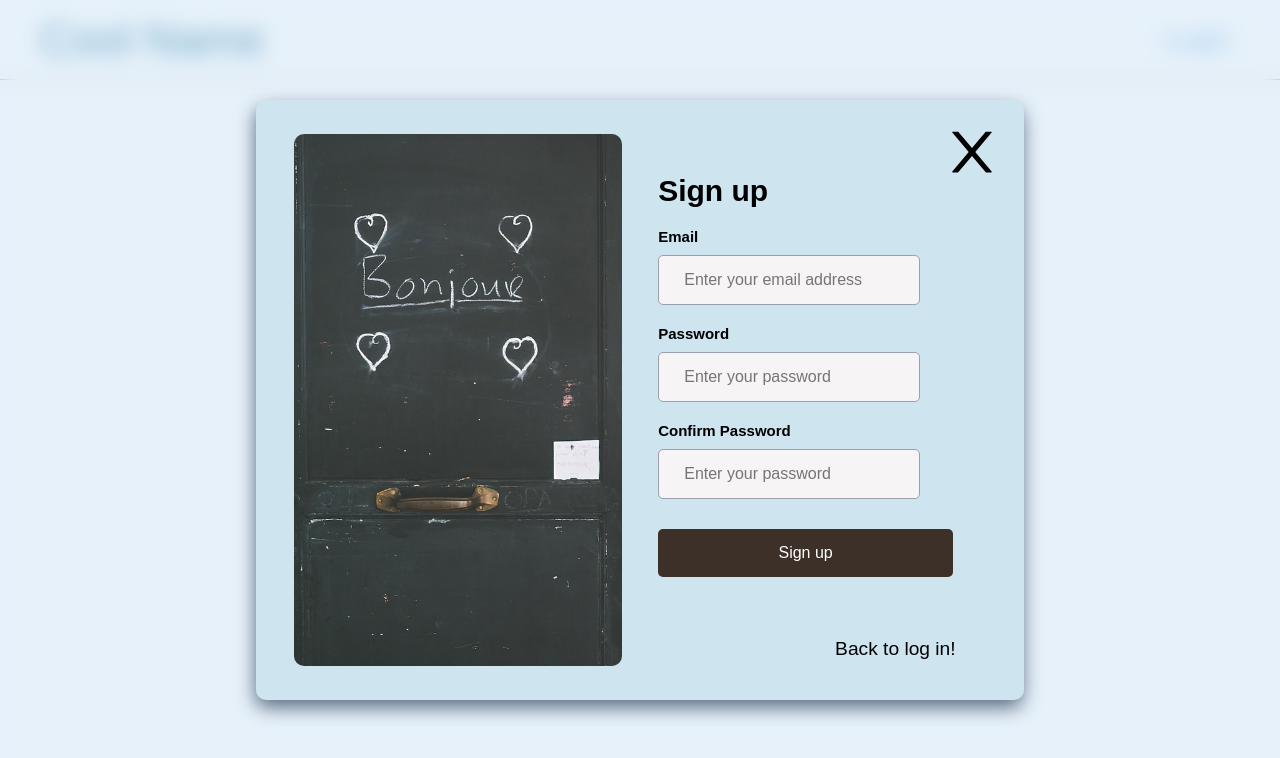
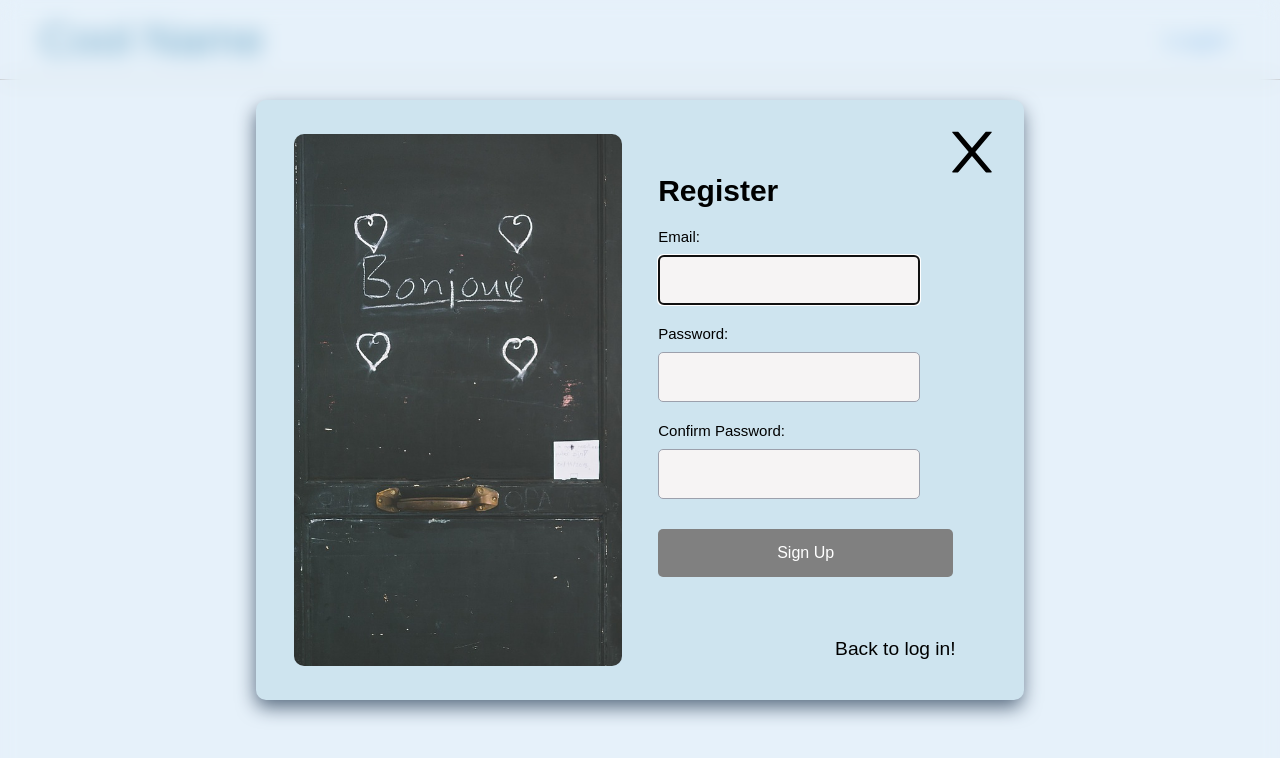
Before and after one commit to zdunek9/eng_app, a React (Create React App) app: page /login in a window 1280 px wide. Both pictures are taken after a click on the element "Can't log in? - Sign up for an account". Shown: the top 758 px of the page. Built offline with nearby package versions, Linux system fonts and the light colour scheme; a web font is replaced by a local one.

Commit message:
created validation

```diff
--- a/package.json
+++ b/package.json
@@ -3,6 +3,10 @@
   "version": "0.1.0",
   "private": true,
   "dependencies": {
+    "@fortawesome/fontawesome-svg-core": "^6.1.2",
+    "@fortawesome/free-regular-svg-icons": "^6.1.2",
+    "@fortawesome/free-solid-svg-icons": "^6.1.2",
+    "@fortawesome/react-fontawesome": "^0.2.0",
     "@reduxjs/toolkit": "^1.8.3",
     "@testing-library/jest-dom": "^5.16.4",
     "@testing-library/react": "^13.3.0",
@@ -11,6 +15,7 @@
     "@types/node": "^16.11.42",
     "@types/react": "^18.0.14",
     "@types/react-dom": "^18.0.5",
+    "axios": "^0.27.2",
     "bootstrap": "^5.2.0-beta1",
     "framer-motion": "^6.5.1",
     "react": "^18.2.0",
--- a/src/Pages/Flashcards/Flashcards.style.js
+++ b/src/Pages/Flashcards/Flashcards.style.js
@@ -37,6 +37,7 @@ export const Buttons = styled.button`
   span {
     color: var(--greenColor);
     cursor: pointer;
+    height: 64px;
   }
   span:first-child {
     color: red;
--- a/src/components/Modals/LogIn/LogIn.tsx
+++ b/src/components/Modals/LogIn/LogIn.tsx
@@ -1,86 +1,82 @@
-import { useRef, useState } from "react";
+import { useEffect, useRef, useState } from "react";
 import { useDispatch } from "react-redux";
 import { authActions } from "../../../Redux/authSlice";
 import { Wrapper } from "./Login.style";
 import { useNavigate } from "react-router-dom";
-const Login: React.FC = () => {
-  const inputEmail = useRef<HTMLInputElement>(null);
-  const inputPassword = useRef<HTMLInputElement>(null);
-  const [wrongCredentials, setWrongCredentials] = useState<boolean>(false);
+import axios from "axios";
+const LoginTest: React.FC = () => {
+  const userRef: any = useRef();
+  const [user, setUser] = useState<string>("");
+  const [pwd, setPwd] = useState<string>("");
+  const [errMsg, setErrMsg] = useState<string>("");
+
   const dispatch = useDispatch();
   let navigate = useNavigate();
 
-  const loginHandler = (event: React.FormEvent) => {
+  useEffect(() => {
+    userRef.current.focus();
+  }, []);
+
+  useEffect(() => {
+    setErrMsg("");
+  }, [user, pwd]);
+
+  const URL = `${process.env.REACT_APP_AUTH}`;
+  const loginHandler = async (event: React.FormEvent) => {
     event.preventDefault();
-    const enteredLogin = inputEmail.current?.value;
-    const enteredPassword = inputPassword.current?.value;
 
-    const URL = `${process.env.REACT_APP_AUTH}`;
-    fetch(URL, {
-      method: "POST",
-      body: JSON.stringify({
-        email: enteredLogin,
-        password: enteredPassword,
+    try {
+      const response = await axios.post(URL, {
+        email: user,
+        password: pwd,
         returnSecureToken: true,
-      }),
-      headers: {
-        "Content-Type": "application/json",
-      },
-    })
-      .then(async (rest) => {
-        if (rest.ok) {
-          setWrongCredentials(false);
-          navigate(`/home`);
-          return rest.json();
-        } else {
-          const data = await rest.json();
-          console.log(data);
-          setWrongCredentials(true);
-        }
-      })
-      .then((data) => {
-        dispatch(authActions.login(data.idToken));
       });
+      setUser("");
+      setPwd("");
+      navigate(`/home`);
+      dispatch(authActions.login(response.data.idToken));
+    } catch (err: any) {
+      if (!err?.response) {
+        setErrMsg("No Server Response");
+      } else if (err.response?.status === 400) {
+        setErrMsg("Wrong Username or Password");
+      } else if (err.response?.status === 401) {
+        setErrMsg("Unauthorized");
+      } else {
+        setErrMsg("Login Failed");
+      }
+    }
   };
   return (
     <Wrapper>
+      <p className={errMsg ? "errmsg" : "offscreen"}>{errMsg}</p>
+      <h1>Log in</h1>
       <form onSubmit={loginHandler}>
-        <h1>Log in</h1>
-        <label>
+        <label htmlFor="email">
           <b>Email</b>
         </label>
-        <br />
         <input
           type="text"
           id="email"
-          name="email"
-          placeholder="Enter your email address"
-          ref={inputEmail}
+          ref={userRef}
+          autoComplete="off"
+          onChange={(e) => setUser(e.target.value)}
+          value={user}
+          required
         />
-        <br />
-        <p></p>
-        <label>
+        <label htmlFor="password">
           <b>Password</b>
         </label>
-        <br />
         <input
           type="password"
           id="password"
-          minLength={6}
-          name="password"
-          placeholder="Enter your password"
-          ref={inputPassword}
+          onChange={(e) => setPwd(e.target.value)}
+          value={pwd}
+          required
         />
-        <br />
-        {wrongCredentials && <p>Wrong Credentials</p>}
-        <button type="submit" value="Log In">
-          Log In
-        </button>
-        <h3>or</h3>
-        <button>Continue with LinkedIn</button>
-        <br />
+        <button>Log In</button>
       </form>
     </Wrapper>
   );
 };
-export default Login;
+export default LoginTest;
--- a/src/components/Modals/NewAccount/NewAccount.style.js
+++ b/src/components/Modals/NewAccount/NewAccount.style.js
@@ -6,6 +6,12 @@ export const Wrapper = styled.div`
   position: relative;
   font-size: 15px;
   border-radius: 10px;
+  display: flex;
+  flex-direction: column;
+  form{
+    display: flex;
+    flex-direction: column;
+  }
   h1 {
     margin: 40px 10px 20px 0;
   }
@@ -38,6 +44,13 @@ export const Wrapper = styled.div`
     font-size: 16px;
     cursor: pointer;
   }
+  button:disabled{
+    background-color: grey;
+    cursor: auto
+  }
+  button:disabled:hover{
+    background-color: grey;
+  }
   button:hover {
     background-color: rgb(92, 72, 61);
   }
@@ -50,6 +63,37 @@ export const Wrapper = styled.div`
     color: red;
     font-style: italic;
     margin-top: 0;
+  }
+  .offscreen {
+    position: absolute;
+    left: -9999px;
+  }
+
+  .hide {
+    display: none;
+  }
+
+  .valid {
+    color: limegreen;
+    margin-left: 0.25rem;
+  }
+
+  .invalid {
+    color: red;
+    margin-left: 0.25rem;
+  }
+
+  .errmsg {
+    background-color: lightpink;
+    color: firebrick;
+    font-weight: bold;
+    padding: 0.5rem;
+    margin-bottom: 0.5rem;
+    width: 70%;
+  }
+
+  .line {
+    display: inline-block;
   }
   @media screen and (max-width: 700px) {
     width: 100%;
@@ -64,7 +108,6 @@ export const Wrapper = styled.div`
     }
     button {
       width: 100%;
-
     }
   }
 `;
--- a/src/components/Modals/NewAccount/NewAccount.tsx
+++ b/src/components/Modals/NewAccount/NewAccount.tsx
@@ -1,102 +1,180 @@
-import { useRef, useState } from "react";
+import { useEffect, useRef, useState } from "react";
+import {
+  faCheck,
+  faTimes,
+  faInfoCircle,
+} from "@fortawesome/free-solid-svg-icons";
+import { FontAwesomeIcon } from "@fortawesome/react-fontawesome";
 import { Wrapper } from "./NewAccount.style";
 import { useNavigate } from "react-router-dom";
+import axios from "axios";
 import { useDispatch } from "react-redux";
 import { authActions } from "../../../Redux/authSlice";
+const MAIL_REGEX = /^\w+([.-]?\w+)*@\w+([.-]?\w+)*(\.\w{2,3})+$/;
+const PASSWORD_REGEX =
+  /^(?=.*[a-z])(?=.*[A-Z])(?=.*[0-9])(?=.*[!@#$%]).{8,24}$/;
 
-const NewAccount = () => {
-  const [wrongCredentials, setWrongCredentials] = useState<boolean>(false);
-  const [problemMessage, setProblemMessage] = useState<String>("");
+const NewAccountTest = () => {
+  const userRef: any = useRef();
+  let navigate = useNavigate();
   const dispatch = useDispatch();
 
-  const inputEmailRef = useRef<HTMLInputElement>(null);
-  const inputPasswordRef = useRef<HTMLInputElement>(null);
-  const inputPasswordSecondRef = useRef<HTMLInputElement>(null);
-  let navigate = useNavigate();
+  const [user, setUser] = useState<string>("");
+  const [validName, setValidName] = useState<boolean>(false);
+  const [userFocus, setUserFocus] = useState<boolean>(false);
 
-  const createNewAccount = (event: React.FormEvent) => {
-    event.preventDefault();
-    const inputEmail = inputEmailRef.current?.value;
-    const inputPassword = inputPasswordRef.current?.value;
-    const inputPasswordSecond = inputPasswordSecondRef.current?.value;
+  const [pwd, setPwd] = useState<string>("");
+  const [validPwd, setValidPwd] = useState<boolean>(false);
+  const [pwdFocus, setPwdFocus] = useState<boolean>(false);
 
-    if (
-      inputPassword !== inputPasswordSecond ||
-      inputPassword?.trim().length === 0
-    ) {
-      //Stworzyć później jakąś sensowną walidacje hasła
-      setWrongCredentials(true);
-      return;
+  const [matchPwd, setMatchPwd] = useState<string>("");
+  const [validMatch, setValidMatch] = useState<boolean>(false);
+  const [matchFocus, setMatchFocus] = useState<boolean>(false);
+
+  const [errMsg, setErrMsg] = useState<string>("");
+
+  useEffect(() => {
+    userRef.current.focus();
+  }, []);
+  useEffect(() => {
+    const result = MAIL_REGEX.test(user);
+    setValidName(result);
+  }, [user]);
+  useEffect(() => {
+    const result = PASSWORD_REGEX.test(pwd);
+    setValidPwd(result);
+    const match = pwd === matchPwd;
+    setValidMatch(match);
+  }, [pwd, matchPwd]);
+  useEffect(() => {
+    setErrMsg("");
+  }, [user, pwd, matchPwd]);
+  const URL = `${process.env.REACT_APP_SIGN_IN}`;
+  const handleSubmit = async (e: React.FormEvent<HTMLFormElement>) => {
+    e.preventDefault();
+    try {
+      const response = await axios.post(URL, {
+        email: user,
+        password: pwd,
+        returnSecureToken: true,
+      });
+      dispatch(authActions.login(response.data.idToken));
+      navigate("/home");
+    } catch (err: any) {
+      if (!err?.response) {
+        setErrMsg("No Server Response");
+      } else if (err.response?.data.error.message === "EMAIL_EXISTS") {
+        setErrMsg("Mail Taken");
+      } else {
+        setErrMsg("Registration Failed");
+      }
     }
-    const URL = `${process.env.REACT_APP_SIGN_IN}`; //tutaj
-    fetch(URL, {
-      method: "POST",
-      body: JSON.stringify({
-        email: inputEmail,
-        password: inputPassword,
-        returnSecureToken: true,
-      }),
-      headers: {
-        "Content-Type": "application/json",
-      },
-    })
-      .then((rest) => {
-        if (rest.ok) {
-          setProblemMessage("");
-          return rest.json();
-        } else {
-          return rest.json().then((data) => {
-            setProblemMessage(data.error.message);
-          });
-        }
-      })
-      .then((data) => {
-        dispatch(authActions.login(data.idToken));
-        navigate("/home");
-      });
   };
+
   return (
     <Wrapper>
-      <form onSubmit={createNewAccount}>
-        <h1>Sign up</h1>
-        <label>
-          <b>Email</b>
+      <p className={errMsg ? "errmsg" : "offscreen"}>{errMsg}</p>
+      <h1>Register</h1>
+      <form onSubmit={handleSubmit}>
+        <label htmlFor="email">
+          Email:
+          <span className={validName ? "valid" : "hide"}>
+            <FontAwesomeIcon icon={faCheck} />
+          </span>
+          <span className={validName || !user ? "hide" : "invalid"}>
+            <FontAwesomeIcon icon={faTimes} />
+          </span>
         </label>
-        <br />
         <input
-          type="text"
+          type="email"
           id="email"
-          placeholder="Enter your email address"
-          ref={inputEmailRef}
+          ref={userRef}
+          autoComplete="off"
+          required
+          onChange={(e) => setUser(e.target.value)}
+          onFocus={() => setUserFocus(true)}
+          onBlur={() => setUserFocus(false)}
         />
-        <br />
-        <label>
-          <b>Password</b>
+        <p
+          className={
+            userFocus && user && !validName ? "instructions" : "offscreen"
+          }
+        >
+          <FontAwesomeIcon icon={faInfoCircle} />
+          Enter a valid email address
+        </p>
+        <label htmlFor="password">
+          Password:
+          <FontAwesomeIcon
+            icon={faCheck}
+            className={validPwd ? "valid" : "hide"}
+          />
+          <FontAwesomeIcon
+            icon={faTimes}
+            className={validPwd || !pwd ? "hide" : "invalid"}
+          />
         </label>
-        <br />
         <input
           type="password"
-          placeholder="Enter your password"
-          ref={inputPasswordRef}
+          id="password"
+          onChange={(e) => setPwd(e.target.value)}
+          value={pwd}
+          required
+          onFocus={() => setPwdFocus(true)}
+          onBlur={() => setPwdFocus(false)}
         />
-        <br />
-        <label>
-          <b>Confirm Password</b>
+        <p
+          className={pwdFocus && !validPwd ? "instructions" : "offscreen"}
+        >
+          <FontAwesomeIcon icon={faInfoCircle} />
+          8 to 24 characters.
+          <br />
+          Must include uppercase and lowercase letters, a number and a special
+          character.
+          <br />
+          Allowed special characters:
+          <span>!</span>
+          <span>@</span>
+          <span>#</span>
+          <span>$</span>
+          <span>%</span>
+        </p>
+
+        <label htmlFor="confirm_pwd">
+          Confirm Password:
+          <FontAwesomeIcon
+            icon={faCheck}
+            className={validMatch && matchPwd ? "valid" : "hide"}
+          />
+          <FontAwesomeIcon
+            icon={faTimes}
+            className={validMatch || !matchPwd ? "hide" : "invalid"}
+          />
         </label>
-        <br />
         <input
           type="password"
-          placeholder="Enter your password"
-          ref={inputPasswordSecondRef}
+          id="confirm_pwd"
+          onChange={(e) => setMatchPwd(e.target.value)}
+          value={matchPwd}
+          required
+          onFocus={() => setMatchFocus(true)}
+          onBlur={() => setMatchFocus(false)}
         />
-        <br />
-        {problemMessage && <p>{problemMessage}</p>}
-        {wrongCredentials && <p>Wrong password</p>}
-        <button type="submit" value="Log In">
-          Sign up
+        <p
+          id="confirmnote"
+          className={matchFocus && !validMatch ? "instructions" : "offscreen"}
+        >
+          <FontAwesomeIcon icon={faInfoCircle} />
+          Must match the first password input field.
+        </p>
+
+        <button
+          disabled={!validName || !validPwd || !validMatch ? true : false}
+        >
+          Sign Up
         </button>
       </form>
     </Wrapper>
   );
 };
-export default NewAccount;
+export default NewAccountTest;
--- a/src/components/Modals/SignUpModal.tsx
+++ b/src/components/Modals/SignUpModal.tsx
@@ -19,7 +19,7 @@ const SignUpModal: React.FC = (props) => {
     <BlurWrapper>
       <Wrapper>
         <img src={bonjoue} alt="balony" />
-          <AiOutlineClose onClick={backHandler} className="AiOutlineClose"/>
+        <AiOutlineClose onClick={backHandler} className="AiOutlineClose" />
         {!signUpModal && <Login />}
         {signUpModal && <NewAccount />}
         {!signUpModal && (
```
Also changed, not shown: src/Pages/Flashcards/Flashcards.tsx (+6 -6 lines), src/components/Modals/LogIn/Login.style.js (+19 -6 lines), 1 other file (tests, documents, lock files or other folders).
